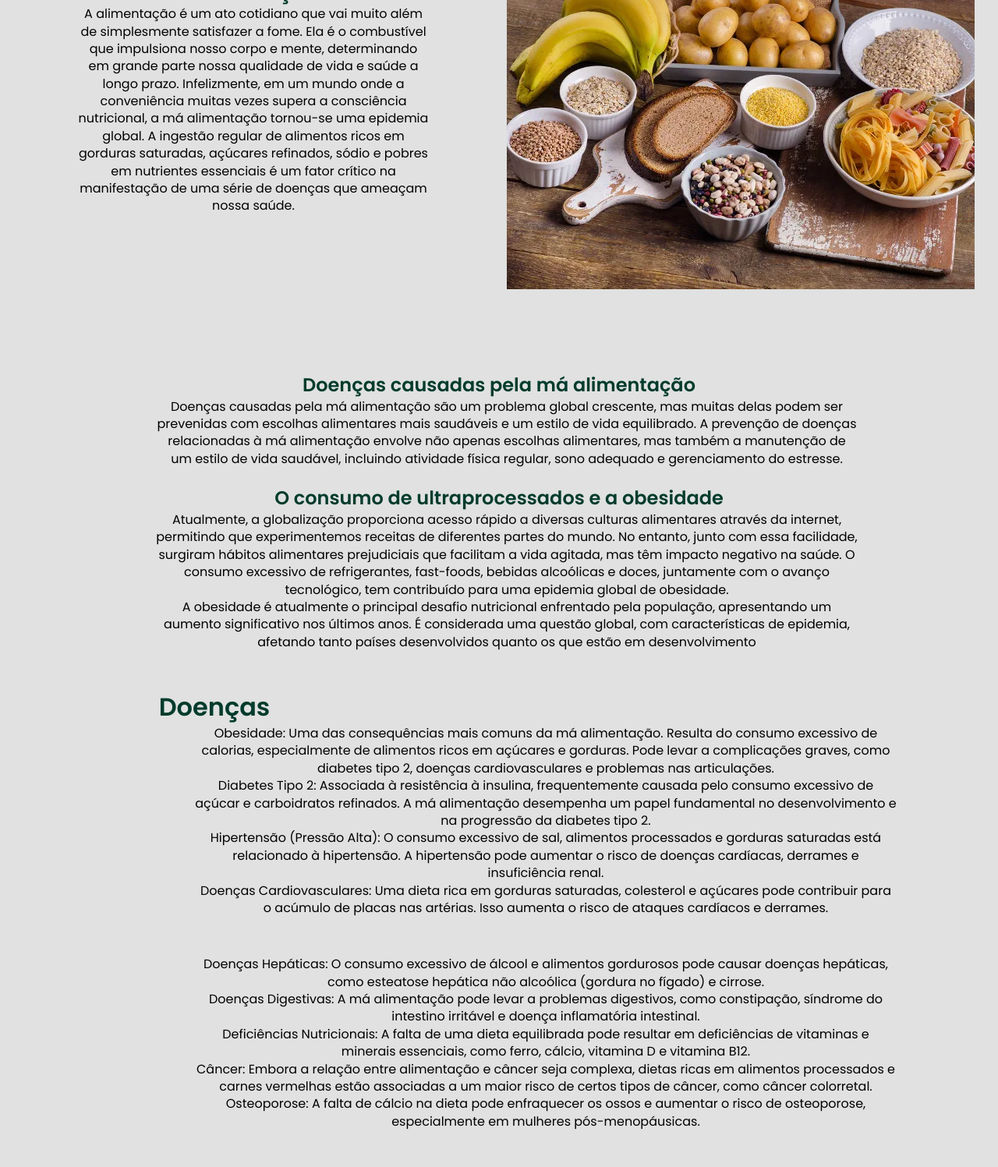
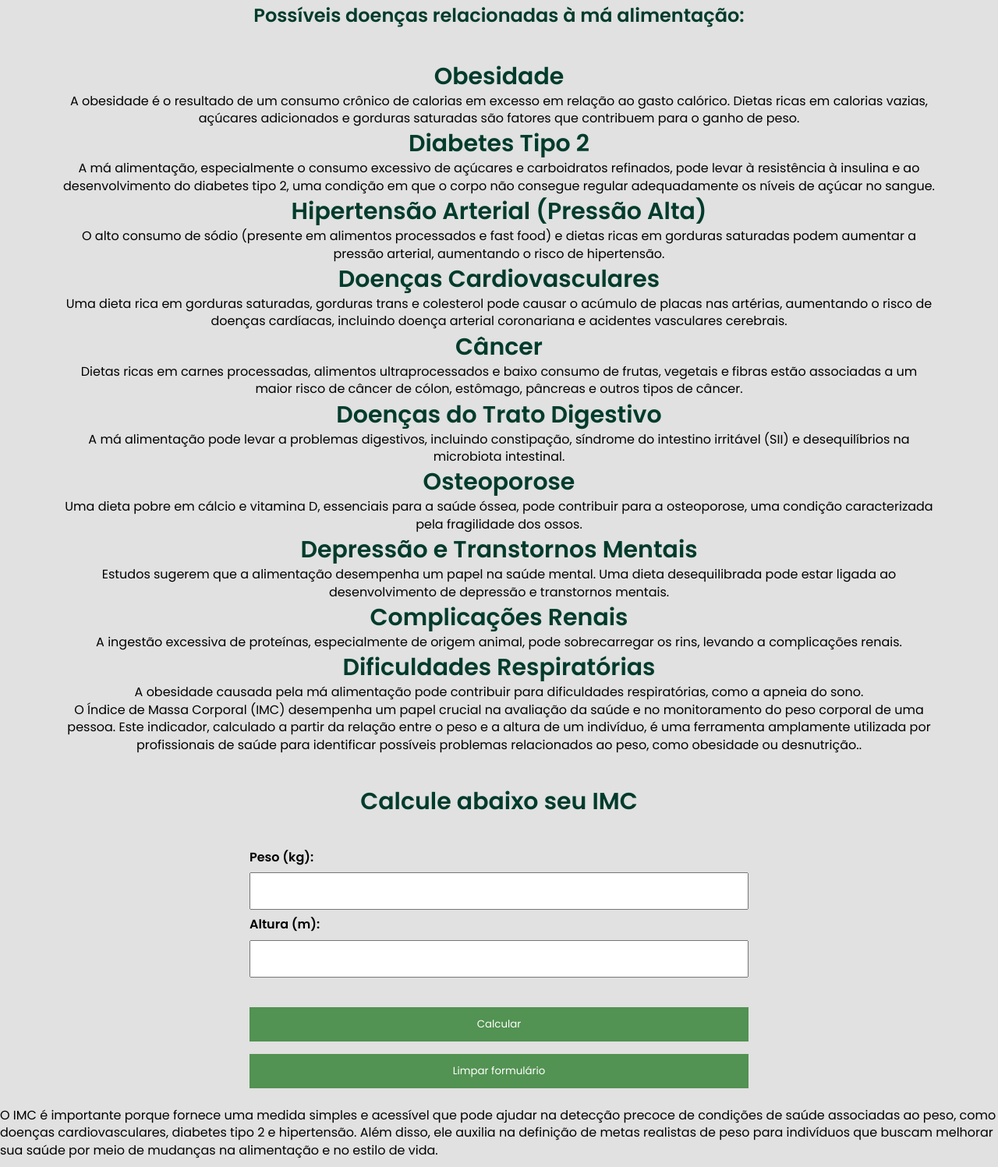
Before and after one commit to mattusilveira/site-Nutricao-1, a plain HTML site: page doencas.html in a window 1280 px wide. Shown: the part 442-1939 px from the top of the page at 78% size. Drawn offline with Linux system fonts and the light colour scheme.

Commit message:
update doencas.html

```diff
--- a/doencas.html
+++ b/doencas.html
@@ -28,113 +28,88 @@
                 </a>
             </div>
         </nav>
+
     </header>
+
+    <body>
+        <main>
             <section class="content">
+                <h1>O que a má alimentação pode causar</h1>
 
-        <h1>Doenças e alimentação</h1>
-        <p>A relação entre doenças e alimentação é uma temática de extrema importância que molda a saúde e o bem-estar
-            da humanidade. A escolha dos alimentos que colocamos em nossos pratos desempenha um papel crucial na
-            prevenção, no desenvolvimento e, até mesmo, no tratamento de diversas enfermidades que afetam nossa
-            qualidade de vida. Desde a obesidade até as doenças cardiovasculares, diabetes, câncer e distúrbios
-            digestivos, a influência direta dos hábitos alimentares sobre a saúde é inegável. </p>
-    </section>
-    <div class="container">
-        <div class="caixa">
-            <h2>Alimentação</h2>
-            <p>
-                A alimentação é um ato cotidiano que vai muito além de simplesmente satisfazer a fome. Ela é o
-                combustível que impulsiona nosso corpo e mente, determinando em grande parte nossa qualidade de vida e
-                saúde a longo prazo. Infelizmente, em um mundo onde a conveniência muitas vezes supera a consciência
-                nutricional, a má alimentação tornou-se uma epidemia global. A ingestão regular de alimentos ricos em
-                gorduras saturadas, açúcares refinados, sódio e pobres em nutrientes essenciais é um fator crítico na
-                manifestação de uma série de doenças que ameaçam nossa saúde.
+
+                <p>A alimentação é muito mais do que simplesmente satisfazer a fome; é a base que sustenta a nossa saúde
+                    e bem-estar. Infelizmente, em um mundo onde as escolhas alimentares muitas vezes são influenciadas
+                    por conveniência e preferências pessoais, a má alimentação tornou-se um problema global crescente. O
+                    que comemos diariamente desempenha um papel crítico na determinação da nossa saúde a longo prazo.
                 </p>
+                <div class="img"> <img src="imgs/má alimentação.png"></div>
+                <p>Ao compreender as conexões entre a má alimentação e essas doenças, estamos equipados com o
+                    conhecimento
+                    necessário para fazer escolhas mais informadas em relação à nossa dieta, promovendo uma vida mais
+                    saudável. Afinal, a jornada para uma saúde ótima começa com a conscientização e a educação sobre os
+                    efeitos da nossa alimentação.</p>
+
+                <h1>Possíveis doenças relacionadas à má alimentação:</h1>
+                <ul class="element">
+                    <h2 class="titulo">Obesidade</h2>
+                    <p class="text">A obesidade é o resultado de um consumo crônico de calorias em excesso em relação ao
+                        gasto calórico. Dietas ricas em calorias vazias, açúcares adicionados e gorduras saturadas são
+                        fatores que contribuem para o ganho de peso.</p>
+                </ul>
+                <ul class="element">
+                    <h2 class="titulo">Diabetes Tipo 2</h2>
+                    <p class="text">A má alimentação, especialmente o consumo excessivo de açúcares e carboidratos
+                        refinados, pode levar à resistência à insulina e ao desenvolvimento do diabetes tipo 2, uma
+                        condição em que o corpo não consegue regular adequadamente os níveis de açúcar no sangue.</p>
+                </ul>
+                <ul class="element">
+                    <h2 class="titulo">Hipertensão Arterial (Pressão Alta)</h2>
+                    <p class="text">O alto consumo de sódio (presente em alimentos processados e fast food) e dietas
+                        ricas em gorduras saturadas podem aumentar a pressão arterial, aumentando o risco de
+                        hipertensão.</p>
+                </ul>
+                <div class="element">
+                    <h2 class="titulo">Doenças Cardiovasculares</h2>
+                    <p class="text">Uma dieta rica em gorduras saturadas, gorduras trans e colesterol pode causar o
+                        acúmulo de placas nas artérias, aumentando o risco de doenças cardíacas, incluindo doença
+                        arterial coronariana e acidentes vasculares cerebrais.</p>
                 </div>
-        <div class="caixa"> <img src="imgs/carboidratos.webp"></div>
+                <div class="element">
+                    <h2 class="titulo">Câncer</h2>
+                    <p class="text">Dietas ricas em carnes processadas, alimentos ultraprocessados e baixo consumo de
+                        frutas, vegetais e fibras estão associadas a um maior risco de câncer de cólon, estômago,
+                        pâncreas e outros tipos de câncer.</p>
                 </div>
-    <div class="content2">
-        <h2>Doenças causadas pela má alimentação</h2>
-        <p>Doenças causadas pela má alimentação são um problema global crescente, mas muitas delas podem ser prevenidas
-            com
-            escolhas alimentares mais saudáveis e um estilo de vida equilibrado. A prevenção de doenças relacionadas à
-            má alimentação envolve não apenas escolhas alimentares, mas também a manutenção de um estilo de vida
-            saudável, incluindo atividade física regular, sono adequado e gerenciamento do estresse.</p>
-        <br>
-        <h2>O consumo de ultraprocessados e a obesidade</h2>
-        <p>Atualmente, a globalização proporciona acesso rápido a diversas culturas alimentares através da internet,
-            permitindo que experimentemos receitas de diferentes partes do mundo. No entanto, junto com essa facilidade,
-            surgiram hábitos alimentares prejudiciais que facilitam a vida agitada, mas têm impacto negativo na saúde. O
-            consumo excessivo de refrigerantes, fast-foods, bebidas alcoólicas e doces, juntamente com o avanço
-            tecnológico, tem contribuído para uma epidemia global de obesidade.
-            <br>
-            A obesidade é atualmente o principal desafio nutricional enfrentado pela população, apresentando um aumento
-            significativo nos últimos anos. É considerada uma questão global, com características de epidemia, afetando
-            tanto países desenvolvidos quanto os que estão em desenvolvimento
-        </p>
+                <div class="element">
+                    <h2 class="titulo">Doenças do Trato Digestivo</h2>
+                    <p class="text">A má alimentação pode levar a problemas digestivos, incluindo constipação, síndrome
+                        do intestino irritável (SII) e desequilíbrios na microbiota intestinal.</p>
+                </div>
+                <div class="element">
+                    <h2 class="titulo">Osteoporose</h2>
+                    <p class="text">Uma dieta pobre em cálcio e vitamina D, essenciais para a saúde óssea, pode
+                        contribuir para a osteoporose, uma condição caracterizada pela fragilidade dos ossos.</p>
+                </div>
+                <div class="element">
+                    <h2 class="titulo">Depressão e Transtornos Mentais</h2>
+                    <p class="text">Estudos sugerem que a alimentação desempenha um papel na saúde mental. Uma dieta
+                        desequilibrada pode estar ligada ao desenvolvimento de depressão e transtornos mentais.</p>
+                </div>
+                <div class="element">
+                    <h2 class="titulo">Complicações Renais</h2>
+                    <p class="text">A ingestão excessiva de proteínas, especialmente de origem animal, pode
+                        sobrecarregar os rins, levando a complicações renais.</p>
+                </div>
+                <div class="element">
+                    <h2 class="titulo">Dificuldades Respiratórias</h2>
+                    <p class="text">A obesidade causada pela má alimentação pode contribuir para dificuldades
+                        respiratórias, como a apneia do sono.</p>
+                </div>
+                <p>O Índice de Massa Corporal (IMC) desempenha um papel crucial na avaliação da saúde e no monitoramento
+                    do peso corporal de uma pessoa. Este indicador, calculado a partir da relação entre o peso e a
+                    altura de um indivíduo, é uma ferramenta amplamente utilizada por profissionais de saúde para
+                    identificar possíveis problemas relacionados ao peso, como obesidade ou desnutrição..</p>
 
-    </div>
-    <div class="content3">
-        <div class="caixa">
-            <h1>Doenças</h1>
-            <p>Obesidade:
-
-                Uma das consequências mais comuns da má alimentação.
-                Resulta do consumo excessivo de calorias, especialmente de alimentos ricos em açúcares e gorduras.
-                Pode levar a complicações graves, como diabetes tipo 2, doenças cardiovasculares e problemas nas
-                articulações.</p>
-
-            <p>Diabetes Tipo 2:
-
-                Associada à resistência à insulina, frequentemente causada pelo consumo excessivo de açúcar e
-                carboidratos
-                refinados.
-                A má alimentação desempenha um papel fundamental no desenvolvimento e na progressão da diabetes tipo 2.
-            </p>
-
-            <p>Hipertensão (Pressão Alta):
-
-                O consumo excessivo de sal, alimentos processados e gorduras saturadas está relacionado à hipertensão.
-                A hipertensão pode aumentar o risco de doenças cardíacas, derrames e insuficiência renal.</p>
-
-            <p>Doenças Cardiovasculares:
-
-                Uma dieta rica em gorduras saturadas, colesterol e açúcares pode contribuir para o acúmulo de placas nas
-                artérias.
-                Isso aumenta o risco de ataques cardíacos e derrames.</p>
-        </div>
-        <div class="caixa">
-            <p>Doenças Hepáticas:
-
-                O consumo excessivo de álcool e alimentos gordurosos pode causar doenças hepáticas, como esteatose
-                hepática
-                não
-                alcoólica (gordura no fígado) e cirrose.</p>
-
-            <p>Doenças Digestivas:
-
-                A má alimentação pode levar a problemas digestivos, como constipação, síndrome do intestino irritável e
-                doença
-                inflamatória intestinal.</p>
-
-            <p>Deficiências Nutricionais:
-
-                A falta de uma dieta equilibrada pode resultar em deficiências de vitaminas e minerais essenciais, como
-                ferro,
-                cálcio, vitamina D e vitamina B12.</p>
-
-            <p>Câncer:
-
-                Embora a relação entre alimentação e câncer seja complexa, dietas ricas em alimentos processados e
-                carnes
-                vermelhas estão associadas a um maior risco de certos tipos de câncer, como câncer colorretal.</p>
-
-            <p>Osteoporose:
-
-                A falta de cálcio na dieta pode enfraquecer os ossos e aumentar o risco de osteoporose, especialmente em
-                mulheres pós-menopáusicas.</p>
-        </div>
-
-    </div>
 
 
                 <h1 class="titulo">Calcule abaixo seu IMC</h1>
@@ -148,14 +123,26 @@
                 </form>
                 <p id="imc"></p>
                 <p id="comentario"></p>
-    <script src="script.js"></script>
 
+            </section>
+            <div class="element">
+                <p>O IMC é importante porque fornece uma medida simples e acessível que pode ajudar na detecção precoce
+                    de condições de saúde associadas ao peso, como doenças cardiovasculares, diabetes tipo 2 e
+                    hipertensão. Além disso, ele auxilia na definição de metas realistas de peso para indivíduos que
+                    buscam melhorar sua saúde por meio de mudanças na alimentação e no estilo de vida.</p>
+            </div>
+        </main>
+    </body>
+
+</html>
+
+</main>
 
 <footer>
 
-
-        <p class="txtFooter">&copy; Nutrição. Todos os direitos reservados.</p>
-
+    <p>
+    <p>&copy; Nutrição. Todos os direitos reservados.</p>
+    </p>
 
 </footer>
 </body>
```
Lines whose indentation alone changed are shown as unchanged.
